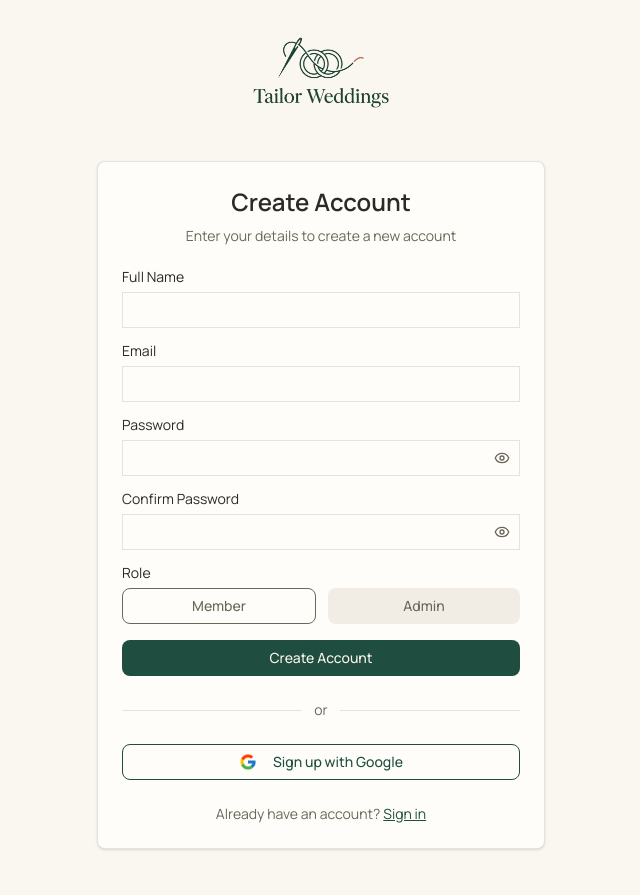
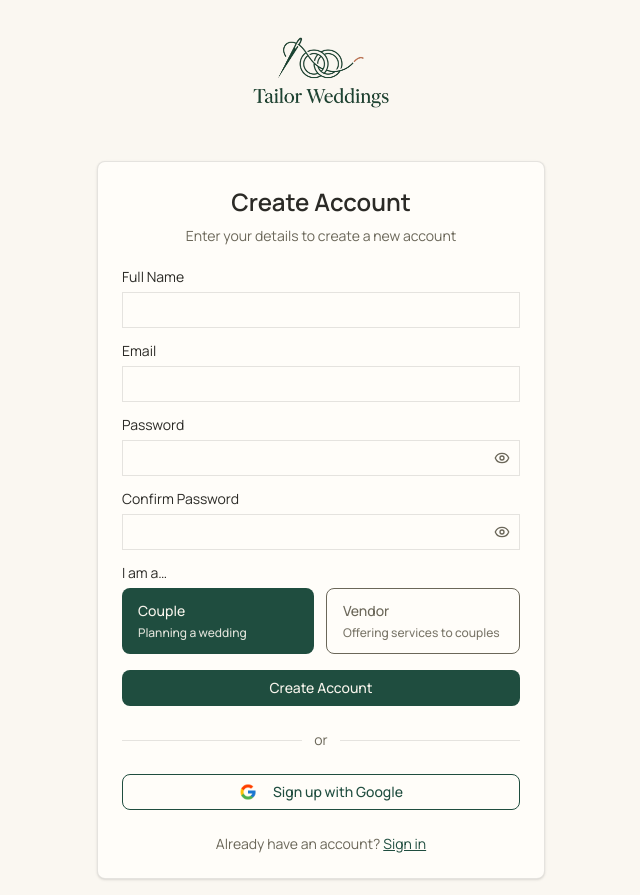
Before and after one commit to khizar-cl/tailor-weddings, a Next.js app in the folder apps/web/: page /sign-up in a window 1280 px wide. Shown: the whole page, without its empty margins (319-959 px from the left). Before the commit the page ends 865 px from the top, so only its background shows below. Built offline with nearby package versions, Linux system fonts and the light colour scheme; no server answers; what @orpc/contract would draw is missing.

Commit message:
feat(web): offer couple and vendor choice at sign-up

```diff
--- a/apps/web/src/app/sign-up/page.tsx
+++ b/apps/web/src/app/sign-up/page.tsx
@@ -319,35 +319,41 @@ function SignUpContent() {
 					{!isInvitation && (
 						<form.Field
 							name="role"
-							children={(field) => (
+							children={(field) => {
+								const isCouple = field.state.value === Roles.MEMBER;
+								const isVendor = field.state.value === Roles.VENDOR;
+								return (
 									<div className="space-y-2">
-									<Label>Role</Label>
-									<div className="flex gap-3">
+										<Label>I am a…</Label>
+										<div className="flex flex-col gap-3 sm:flex-row">
 											<Button
 												type="button"
-											tone="secondary"
-											variant={
-												field.state.value !== Roles.MEMBER ? "solid" : "outline"
-											}
-											className="flex-1"
+												tone={isCouple ? "primary" : "secondary"}
+												variant={isCouple ? "solid" : "outline"}
+												className="h-auto flex-1 flex-col items-start gap-1 py-3 text-left"
 												onClick={() => field.handleChange(Roles.MEMBER)}
 											>
-											Member
+												<span className="font-medium">Couple</span>
+												<span className="text-xs opacity-90">
+													Planning a wedding
+												</span>
 											</Button>
 											<Button
 												type="button"
-											tone="secondary"
-											variant={
-												field.state.value !== Roles.ADMIN ? "solid" : "outline"
-											}
-											className="flex-1"
-											onClick={() => field.handleChange(Roles.ADMIN)}
+												tone={isVendor ? "primary" : "secondary"}
+												variant={isVendor ? "solid" : "outline"}
+												className="h-auto flex-1 flex-col items-start gap-1 py-3 text-left"
+												onClick={() => field.handleChange(Roles.VENDOR)}
 											>
-											Admin
+												<span className="font-medium">Vendor</span>
+												<span className="text-xs opacity-90">
+													Offering services to couples
+												</span>
 											</Button>
 										</div>
 									</div>
-							)}
+								);
+							}}
 						/>
 					)}
 
```
Lines whose indentation alone changed are shown as unchanged.
